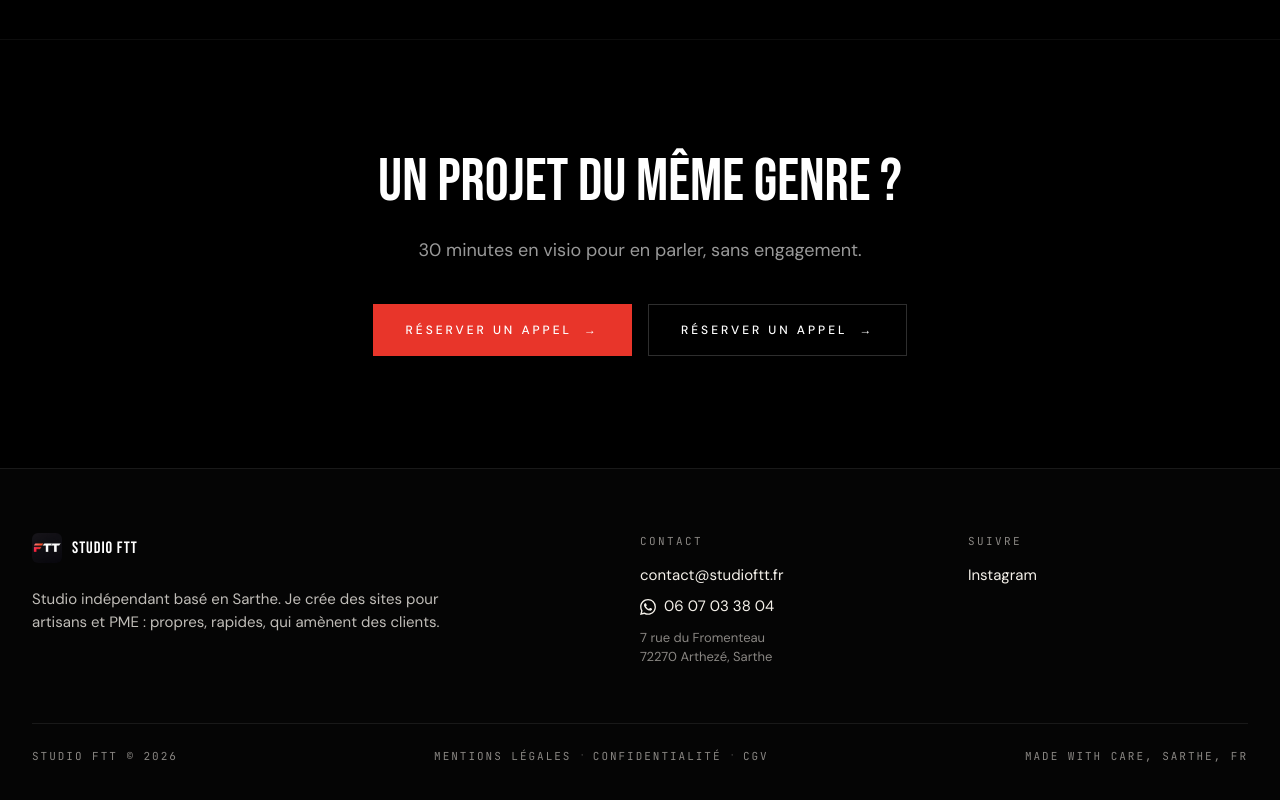
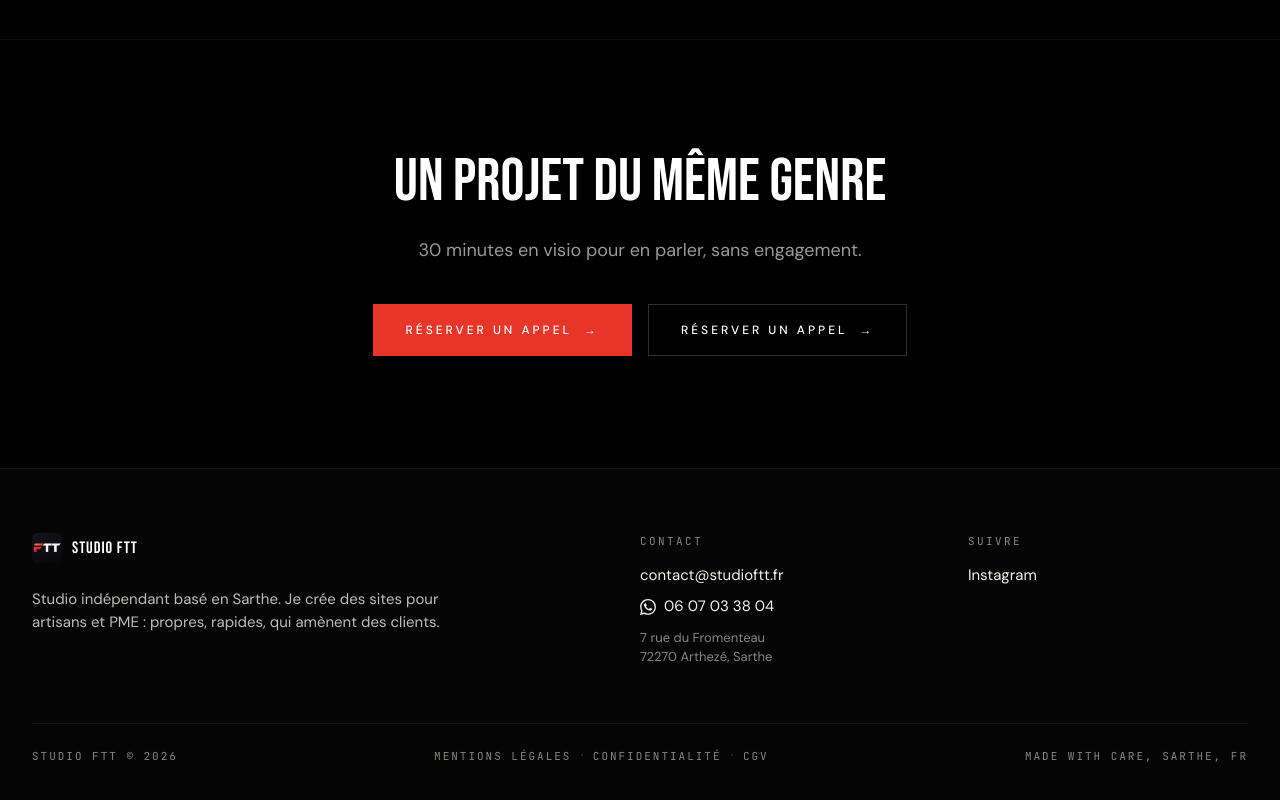
Before and after one commit to nathanfautrat-hue/studio-ftt, a Next.js app: page /projets/scavback in a window 1280 px wide. Shown: the part 2944-3744 px from the top of the page. Built offline with nearby package versions, Linux system fonts and the light colour scheme; a web font is replaced by a local one.

Commit message:
design: plus de point d'interrogation en fin de gros titre (pages métiers, à propos, projets)
Co-Authored-By: Claude Opus 5.5 <noreply@anthropic.com>

```diff
--- a/app/a-propos/page.tsx
+++ b/app/a-propos/page.tsx
@@ -259,7 +259,7 @@ export default function APropos() {
       >
         <div className="container max-w-3xl text-center">
           <h2 className="font-display text-4xl md:text-6xl leading-tight mb-6">
-            On en parle <span className="text-[#E8352A]">30 minutes</span>&nbsp;?
+            On en parle <span className="text-[#E8352A]">30 minutes</span>
           </h2>
           <p className="text-lg text-white/70 leading-relaxed mb-10 max-w-xl mx-auto">
             Un premier appel sans engagement. À la fin, vous repartez avec une
--- a/app/projets/scavback/page.tsx
+++ b/app/projets/scavback/page.tsx
@@ -187,7 +187,7 @@ export default function ScavbackPage() {
       <section className="container py-20 md:py-28 border-t border-white/5 text-center">
         <Reveal>
           <h2 className="font-display text-4xl md:text-6xl leading-[1.05] mb-6">
-            Un projet du même genre&nbsp;?
+            Un projet du même genre
           </h2>
           <p className="text-white/60 text-lg mb-10">
             30 minutes en visio pour en parler, sans engagement.
--- a/app/projets/sprayfilm/page.tsx
+++ b/app/projets/sprayfilm/page.tsx
@@ -184,7 +184,7 @@ export default function SprayfilmPage() {
       <section className="container py-20 md:py-28 border-t border-white/5 text-center">
         <Reveal>
           <h2 className="font-display text-4xl md:text-6xl leading-[1.05] mb-6">
-            Un projet du même genre&nbsp;?
+            Un projet du même genre
           </h2>
           <p className="text-white/60 text-lg mb-10">
             30 minutes en visio pour en parler, sans engagement.
--- a/app/site-internet-artisan/page.tsx
+++ b/app/site-internet-artisan/page.tsx
@@ -589,7 +589,6 @@ export default function SiteInternetArtisan() {
             <em className="font-serif" style={{ fontStyle: "italic", fontWeight: 500, color: "var(--ftt-red)" }}>
               entre deux chantiers
             </em>
-            ?
           </h2>
         </Reveal>
         <Reveal delay={1}>
--- a/app/site-internet-commerce/page.tsx
+++ b/app/site-internet-commerce/page.tsx
@@ -534,7 +534,6 @@ export default function SiteInternetCommerce() {
             <em className="font-serif" style={{ fontStyle: "italic", fontWeight: 500, color: "var(--ftt-red)" }}>
               entre deux clients
             </em>
-            ?
           </h2>
         </Reveal>
         <Reveal delay={1}>
--- a/app/site-internet-consultant/page.tsx
+++ b/app/site-internet-consultant/page.tsx
@@ -550,7 +550,6 @@ export default function SiteInternetConsultant() {
             <em className="font-serif" style={{ fontStyle: "italic", fontWeight: 500, color: "var(--ftt-red)" }}>
               entre deux missions
             </em>
-            ?
           </h2>
         </Reveal>
         <Reveal delay={1}>
--- a/app/site-internet-kine/page.tsx
+++ b/app/site-internet-kine/page.tsx
@@ -678,7 +678,6 @@ export default function SiteInternetKine() {
             <em className="font-serif" style={{ fontStyle: "italic", fontWeight: 500, color: "var(--ftt-red)" }}>
               entre deux patients
             </em>
-            ?
           </h2>
         </Reveal>
         <Reveal delay={1}>
```
